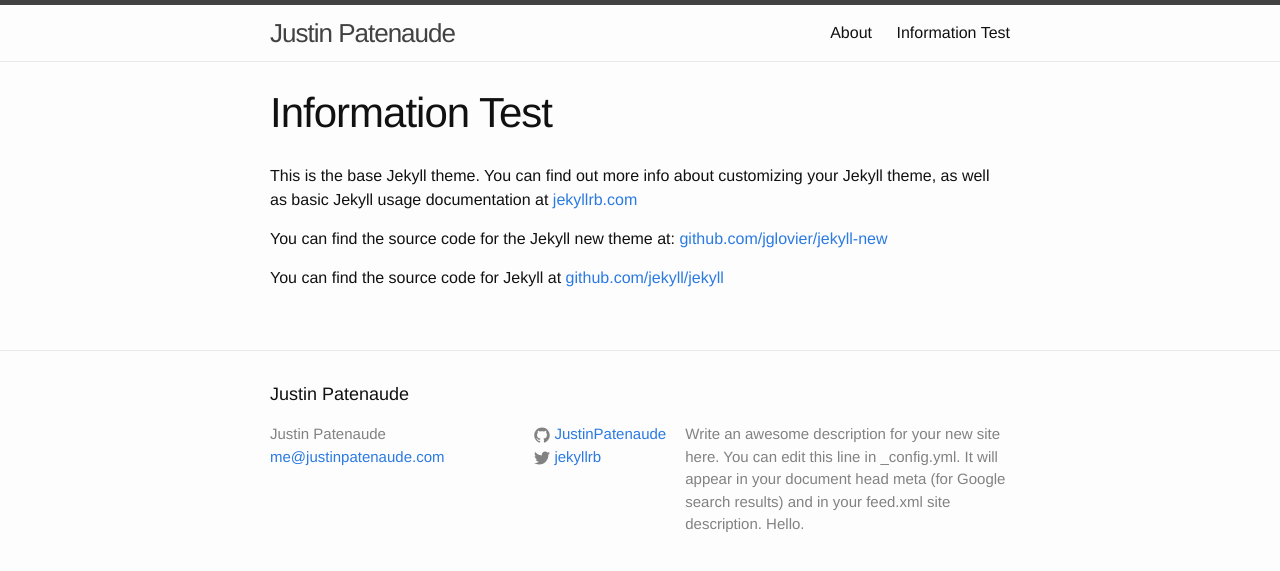
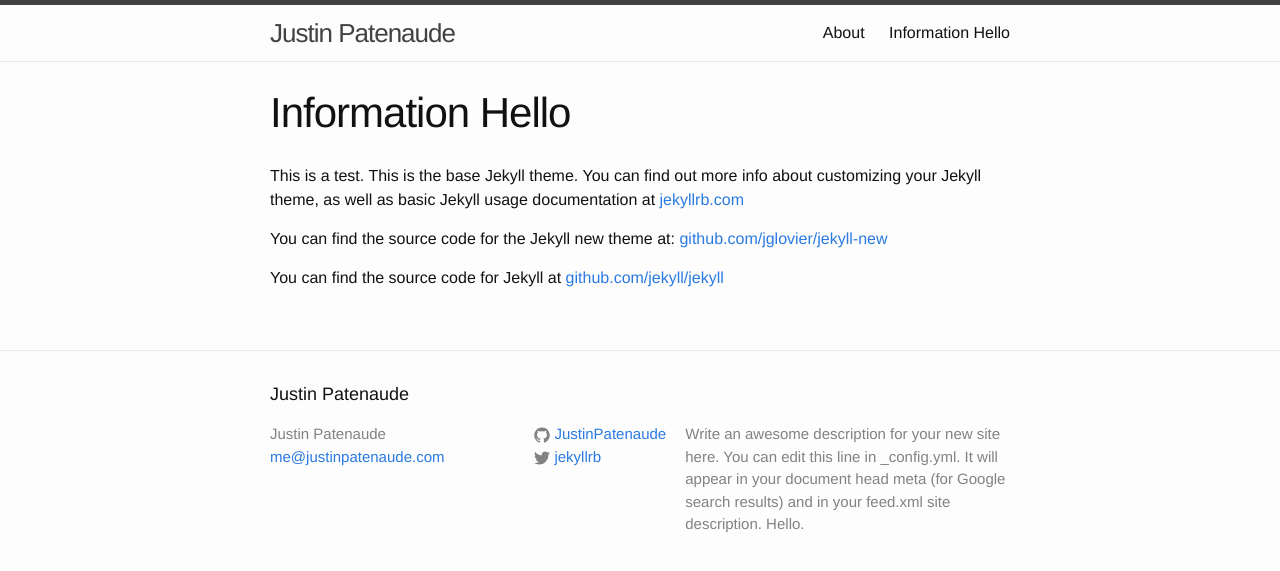
Before and after one commit to JustinPatenaude/jekyll, a Jekyll site: the page built from information.md, in a window 1280 px wide. Shown: the top 571 px of the page. Built offline with Jekyll 4.4.1, drawn with Linux system fonts in a browser that asks for light colours; nearby versions of some CDN libraries.

Commit message:
Updated from BlueberryCMS

```diff
--- a/information.md
+++ b/information.md
@@ -1,9 +1,9 @@
 ---
-title: Information Test
+title: Information Hello
 layout: page
 permalink: /information/
 ---
-This is the base Jekyll theme. You can find out more info about customizing your Jekyll theme, as well as basic Jekyll usage documentation at [jekyllrb.com](http://jekyllrb.com/)
+This is a test. This is the base Jekyll theme. You can find out more info about customizing your Jekyll theme, as well as basic Jekyll usage documentation at [jekyllrb.com](http://jekyllrb.com/)
 
 You can find the source code for the Jekyll new theme at: [github.com/jglovier/jekyll-new](https://github.com/jglovier/jekyll-new)
 
```
